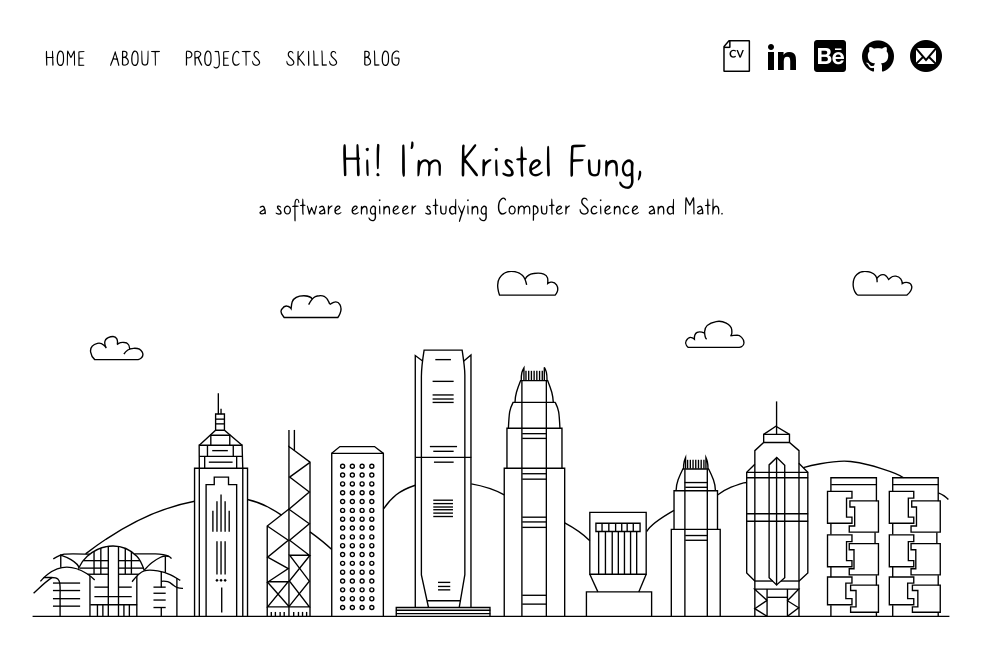
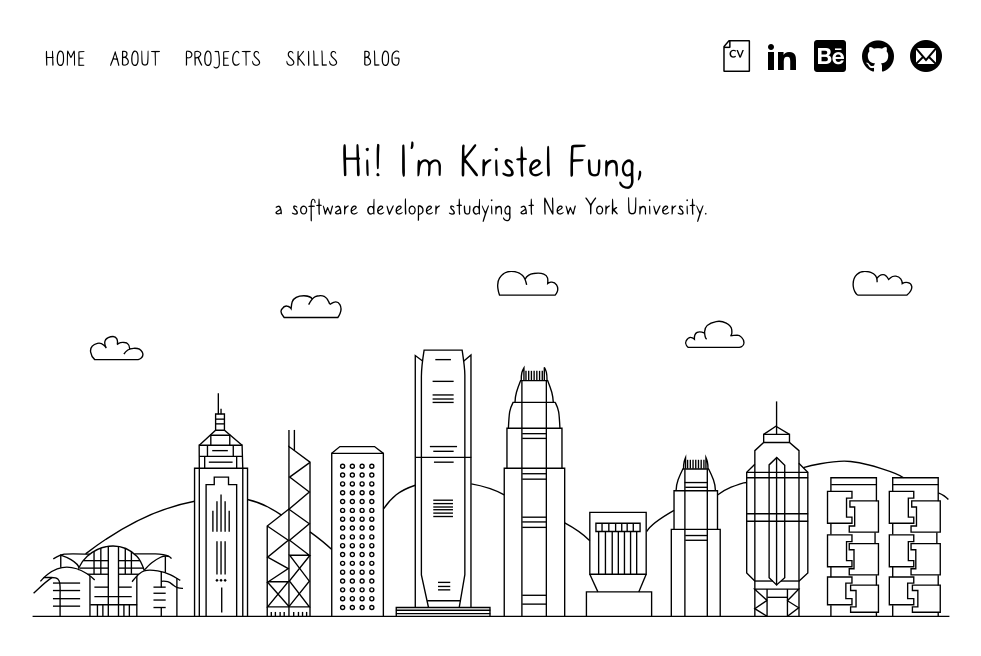
Before and after one commit to kristelfung/bullet-journal, a Jekyll site: the page built from index.md, in a window 1280 px wide. Shown: the top 656 px of the page, without its empty margins (149-1130 px from the left). Built offline with Jekyll 4.4.1, drawn with Linux system fonts in a browser that asks for light colours; some web fonts are replaced; a script that is not in the unit is left out.

Commit message:
update title again

```diff
--- a/index.md
+++ b/index.md
@@ -4,4 +4,4 @@ order: 1
 layout: home
 ---
 # Hi! I'm Kristel Fung,
-#### a software engineer studying Computer Science and Math.
+#### a software developer studying at New York University.
```
